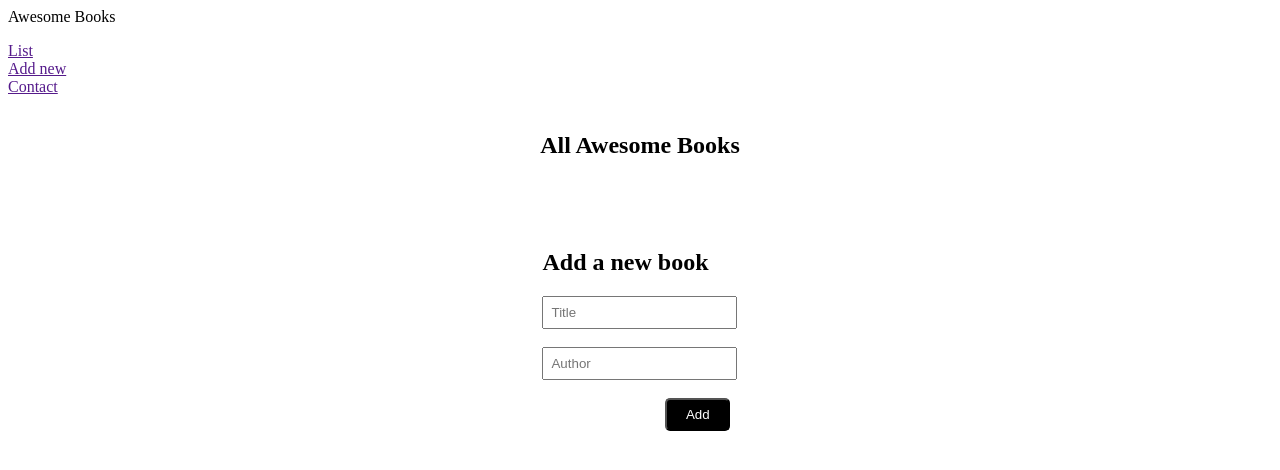
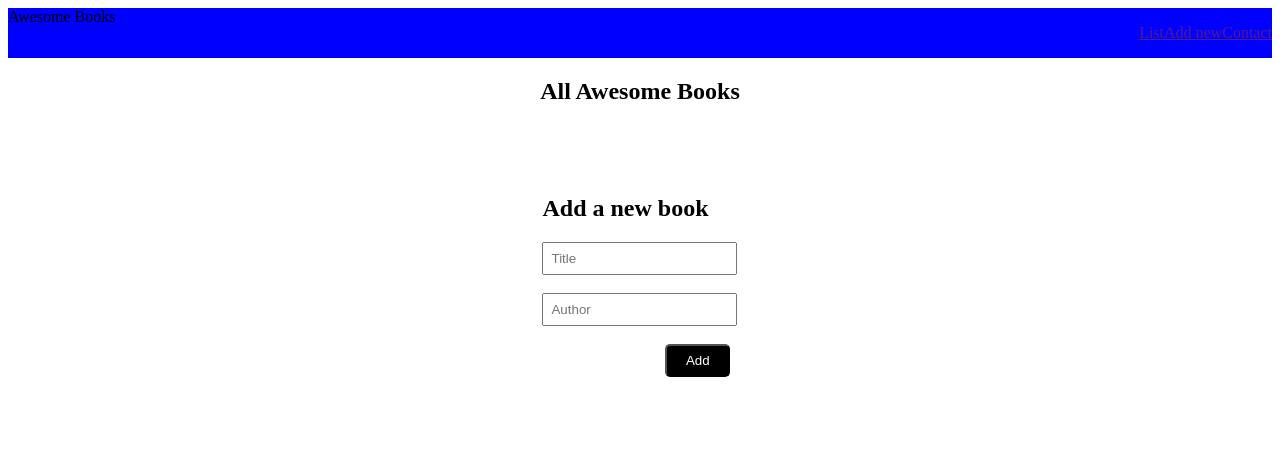
Before and after one commit to coderacheal/Awesome-Books, a website: page index.html in a window 1280 px wide. Drawn offline with Linux system fonts and the light colour scheme.

Commit message:
Create Navigation Branch

```diff
--- a/script.js
+++ b/script.js
@@ -13,7 +13,7 @@ const booksDiv = document.querySelector('.books');
 class CreateNewBook {
   static addNewBook(book) {
     const bookUnit = document.createElement('li');
-    bookUnit.className = 'books-li'
+    bookUnit.className = 'books-li';
     bookUnit.id = book.id;
     bookUnit.innerHTML = `
         <p class="book-name">${book.title}</p>
--- a/style.css
+++ b/style.css
@@ -1,6 +1,23 @@
 * {
   padding: 0;
   box-sizing: border-box;
+}
+main {
+  margin: 0;
+}
+
+header {
+  background-color: blue;
+  top: 0;
+}
+
+.nav-bar {
+  display: flex;
+  justify-content: space-between;
+}
+
+.nav-items {
+  display: flex;
 }
 
 ul {
```
Also changed, not shown: index.html (+1 -3 lines).
